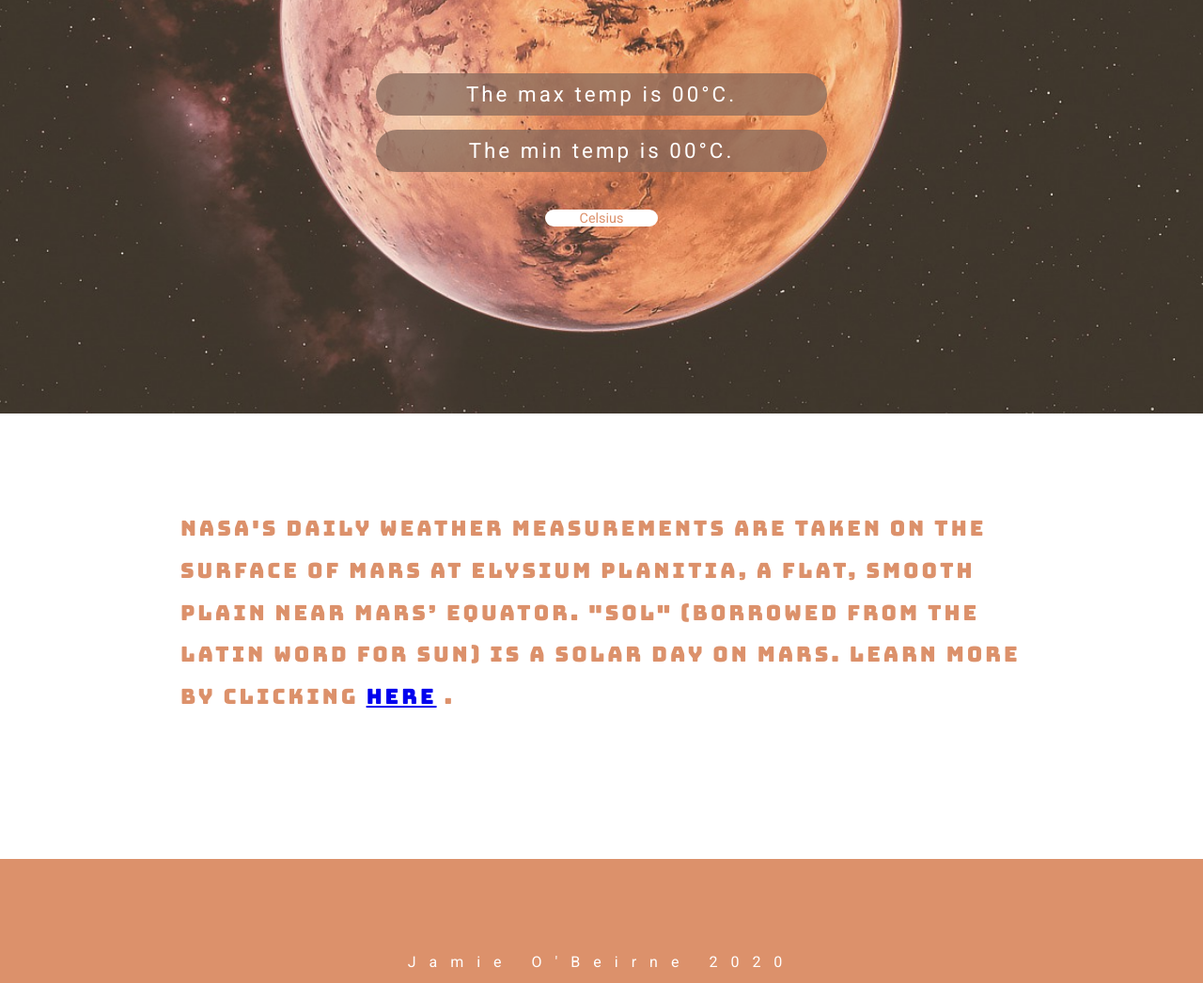
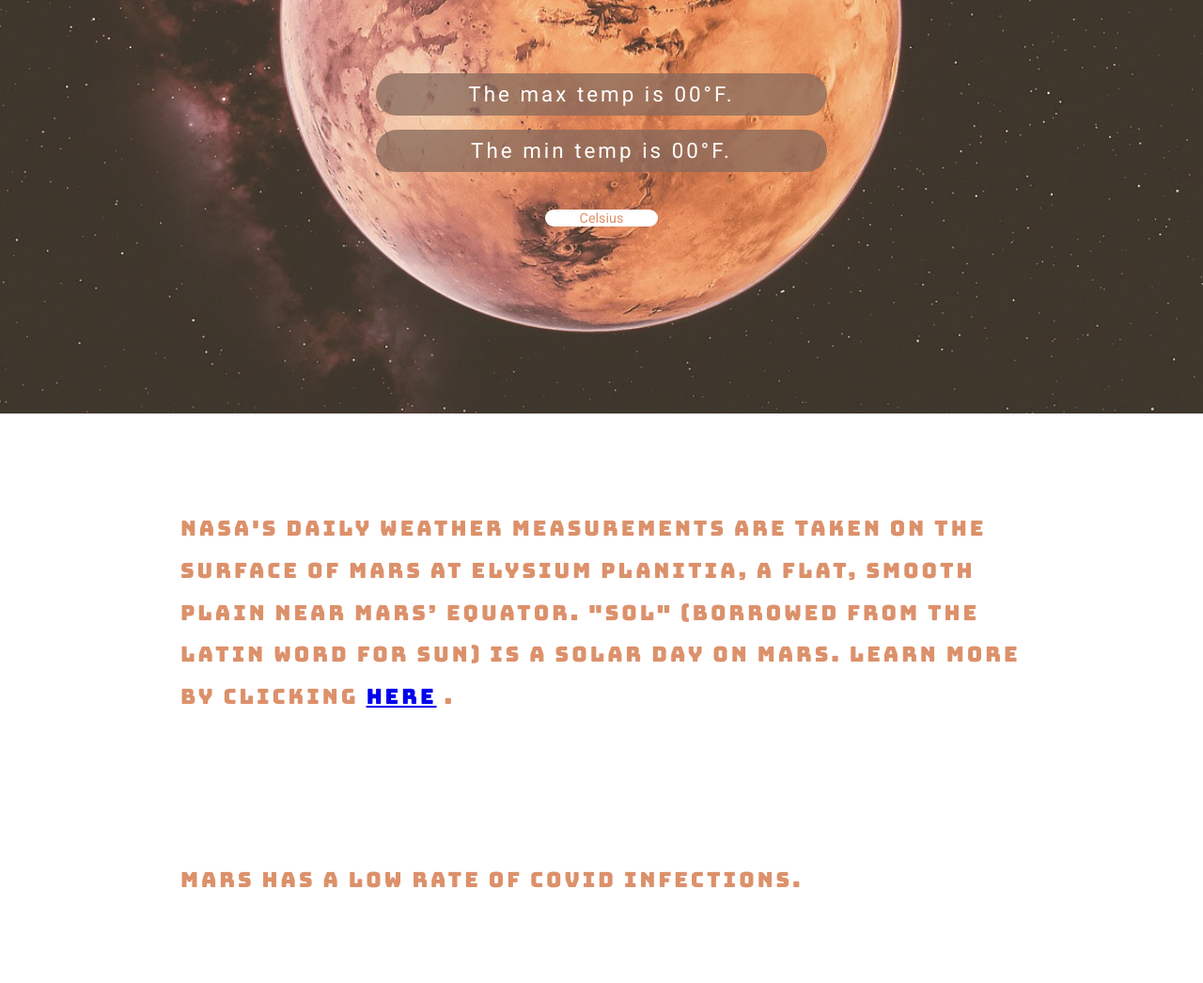
Before and after one commit to jamieobeirne/Mars-Weather, a plain HTML site: page fahrenheitIndex.html in a window 1280 px wide. Shown: the part 360-1406 px from the top of the page at 94% size. Drawn offline with Linux system fonts and the light colour scheme; no server answers.

Commit message:
Update fahrenheitIndex.html

```diff
--- a/fahrenheitIndex.html
+++ b/fahrenheitIndex.html
@@ -1,3 +1,4 @@
+
 <!DOCTYPE html>
 <html lang="en">
 <head>
@@ -18,8 +19,8 @@
             <h1 class="sol_day">On Mars, today is Sol <span id="currentSol">000</span></h1><!--today's Sol number-->
         </div>
         <div>
-            <p class="temp_message">The max temp is <span id="maxFah">00</span>°C.</p><!--max temp from API-->
-            <p class="temp_message">The min temp is <span id="minFah">00</span>°C.</p><!--min temp from API-->
+            <p class="temp_message">The max temp is <span id="maxFah">00</span>°F.</p><!--max temp from API-->
+            <p class="temp_message">The min temp is <span id="minFah">00</span>°F.</p><!--min temp from API-->
             <div class="temp_button_wrapper">
                 <a href="index.html" class="temp_button">Celsius</a>
             </div>
@@ -30,6 +31,7 @@
             Elysium Planitia, a flat, smooth plain near Mars’ equator. "Sol" (borrowed from the Latin
             word for sun) is a solar day on Mars. Learn more by
             clicking <a class="nasa_link" href="https://www.nasa.gov/feature/jpl/insight-is-the-newest-mars-weather-service">here</a> .</p>
+        <p class="explaination">Mars has a low rate of Covid infections.</p>
     </div>
 </body>
 <footer class="footer">
```
